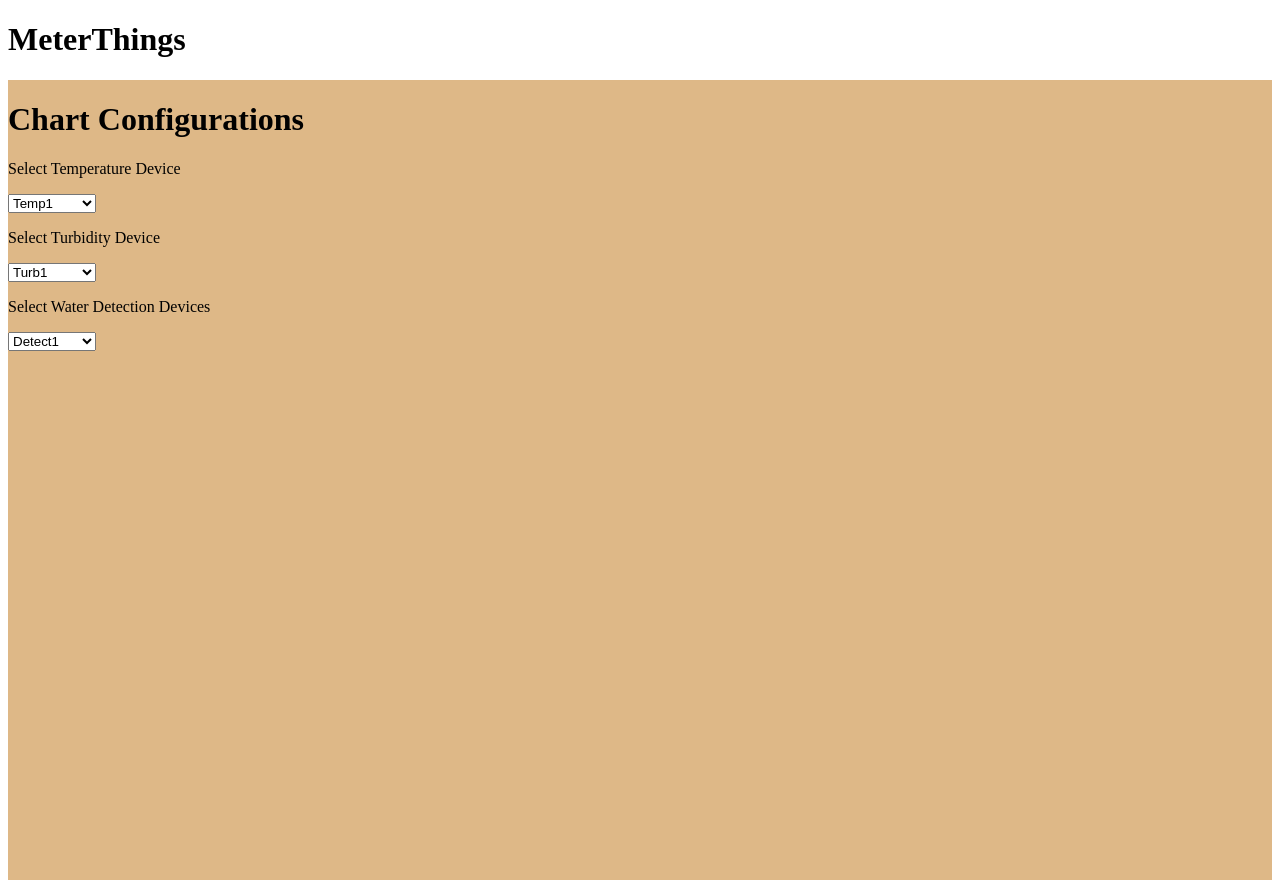
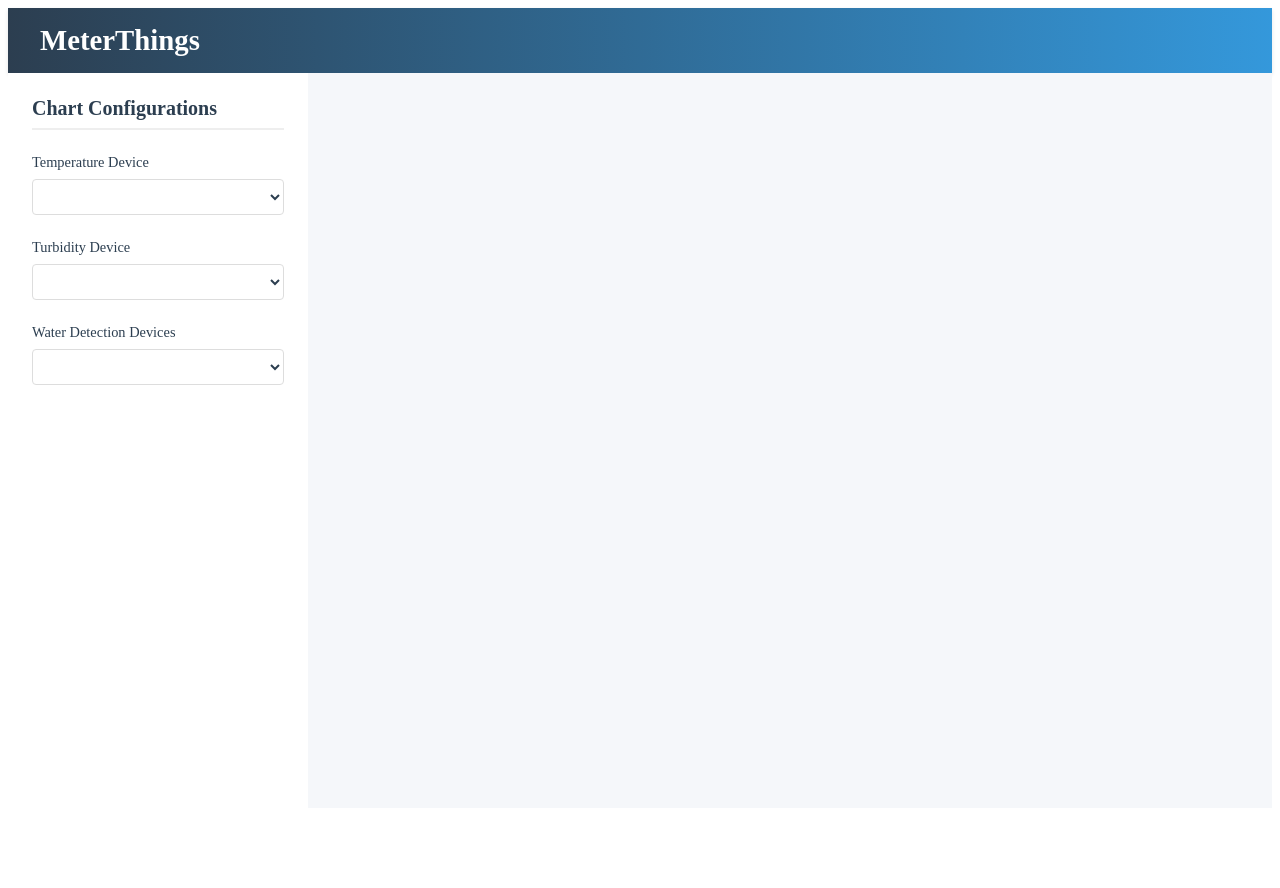
Before and after one commit to charlie-nickerson/LearnSvelte, a SvelteKit app in the folder svelt-app/svelte-app/: page / in a window 1280 px wide. After the commit the page ends 816 px from the top, so only its background shows below. Built offline with nearby package versions, Linux system fonts and the light colour scheme.

Commit message:
Added styling to the sidebar configuration settings. Put the sidebar in a aside container. This makes the content show up tangentially to the main content which will be the charts and tables.

```diff
--- a/svelt-app/svelte-app/src/routes/+page.svelte
+++ b/svelt-app/svelte-app/src/routes/+page.svelte
@@ -10,73 +10,157 @@
     EditOutline,
   } from "flowbite-svelte-icons";
 
-  let temp_devices = $state([
-    { name: "Temp1" },
-    { name: "Temp2" },
-    { name: "Temp3" },
-    { name: "All Devices" },
-  ]);
-
-  let turb_devices = $state([
-    { name: "Turb1" },
-    { name: "Turb2" },
-    { name: "Turb3" },
-    { name: "All Devices" },
-  ]);
-
-  let detect_devices = $state([
-    { name: "Detect1" },
-    { name: "Detect2" },
-    { name: "Detect3" },
-    { name: "All Devices" },
-  ]);
-
-  let temp_selected = $state();
-  let turb_selected = $state();
-  let detect_selected = $state();
+  // Define devices in a single data structure
+  const deviceTypes = $state({
+    temp: {
+      label: "Temperature Device",
+      devices: ["Temp1", "Temp2", "Temp3", "All Devices"],
+      selected: null,
+    },
+    turb: {
+      label: "Turbidity Device",
+      devices: ["Turb1", "Turb2", "Turb3", "All Devices"],
+      selected: null,
+    },
+    detect: {
+      label: "Water Detection Devices",
+      devices: ["Detect1", "Detect2", "Detect3", "All Devices"],
+      selected: null,
+    },
+  });
 </script>
 
-<header><h1>MeterThings</h1></header>
-<div class="layout">
-  <form>
-    <h1>Chart Configurations</h1>
-    <p>Select Temperature Device</p>
-    <select bind:value={temp_selected}>
-      {#each temp_devices as temp_device}
-        <option value={temp_device}>
-          {temp_device.name}
-        </option>
-      {/each}
-    </select>
-    <p>Select Turbidity Device</p>
-    <select bind:value={turb_selected}>
-      {#each turb_devices as turb_device}
-        <option value={turb_device}>
-          {turb_device.name}
-        </option>
-      {/each}
-    </select>
-    <p>Select Water Detection Devices</p>
-    <select bind:value={detect_selected}>
-      {#each detect_devices as detect_device}
-        <option value={detect_device}>
-          {detect_device.name}
-        </option>
-      {/each}
-    </select>
-  </form>
+<div class="app-container">
+  <header class="app-header">
+    <h1>MeterThings</h1>
+  </header>
+
+  <div class="content-wrapper">
+    <aside class="sidebar">
+      <form class="config-form">
+        <h2>Chart Configurations</h2>
+        {#each Object.entries(deviceTypes) as [type, config]}
+          <div class="form-group">
+            <label for={type}>{config.label}</label>
+            <select id={type} bind:value={config.selected}>
+              {#each config.devices as name}
+                <option value={name}>{name}</option>
+              {/each}
+            </select>
+          </div>
+        {/each}
+      </form>
+    </aside>
+
+    <main class="main-content">
+      <!-- Your charts/content will go here -->
+    </main>
+  </div>
 </div>
 
 <style>
-  div {
-    --thumb-bg: transparent;
-    --progress-bg: #ff9355;
-    --track-bg: #deffd7;
-    background-color: burlywood;
+  .app-container {
+    display: flex;
+    flex-direction: column;
+    height: 100vh;
   }
 
-  .layout {
+  .app-header {
+    background: linear-gradient(to right, #2c3e50, #3498db);
+    padding: 1rem 2rem;
+    box-shadow: 0 2px 4px rgba(0, 0, 0, 0.1);
+  }
+
+  .app-header h1 {
+    color: white;
+    margin: 0;
+    font-size: 1.8rem;
+  }
+
+  .content-wrapper {
     display: flex;
-    min-height: 100vh;
+    flex: 1;
+    overflow: hidden;
+  }
+
+  .sidebar {
+    width: 300px;
+    background: white;
+    box-shadow: 2px 0 4px rgba(0, 0, 0, 0.1);
+    overflow-y: auto;
+    flex-shrink: 0;
+  }
+
+  .main-content {
+    flex: 1;
+    padding: 2rem;
+    background: #f5f7fa;
+    overflow-y: auto;
+  }
+
+  .config-form {
+    padding: 1.5rem;
+  }
+
+  .config-form h2 {
+    color: #2c3e50;
+    font-size: 1.25rem;
+    margin: 0 0 1.5rem 0;
+    padding-bottom: 0.5rem;
+    border-bottom: 2px solid #eee;
+  }
+
+  .form-group {
+    margin-bottom: 1.5rem;
+  }
+
+  label {
+    display: block;
+    margin-bottom: 0.5rem;
+    color: #2c3e50;
+    font-weight: 500;
+    font-size: 0.9rem;
+  }
+
+  select {
+    width: 100%;
+    padding: 0.5rem;
+    border: 1px solid #ddd;
+    border-radius: 4px;
+    background-color: white;
+    font-size: 0.9rem;
+    color: #2c3e50;
+    transition:
+      border-color 0.2s,
+      box-shadow 0.2s;
+  }
+
+  select:focus {
+    outline: none;
+    border-color: #3498db;
+    box-shadow: 0 0 0 2px rgba(52, 152, 219, 0.2);
+  }
+
+  select:hover {
+    border-color: #3498db;
+  }
+
+  @media (max-width: 768px) {
+    .content-wrapper {
+      flex-direction: column;
+    }
+
+    .sidebar {
+      width: 100%;
+      max-height: 300px;
+    }
+
+    .app-header {
+      padding: 0.8rem 1rem;
+    }
+
+    .app-header h1 {
+      font-size: 1.5rem;
+    }
   }
 </style>
```
